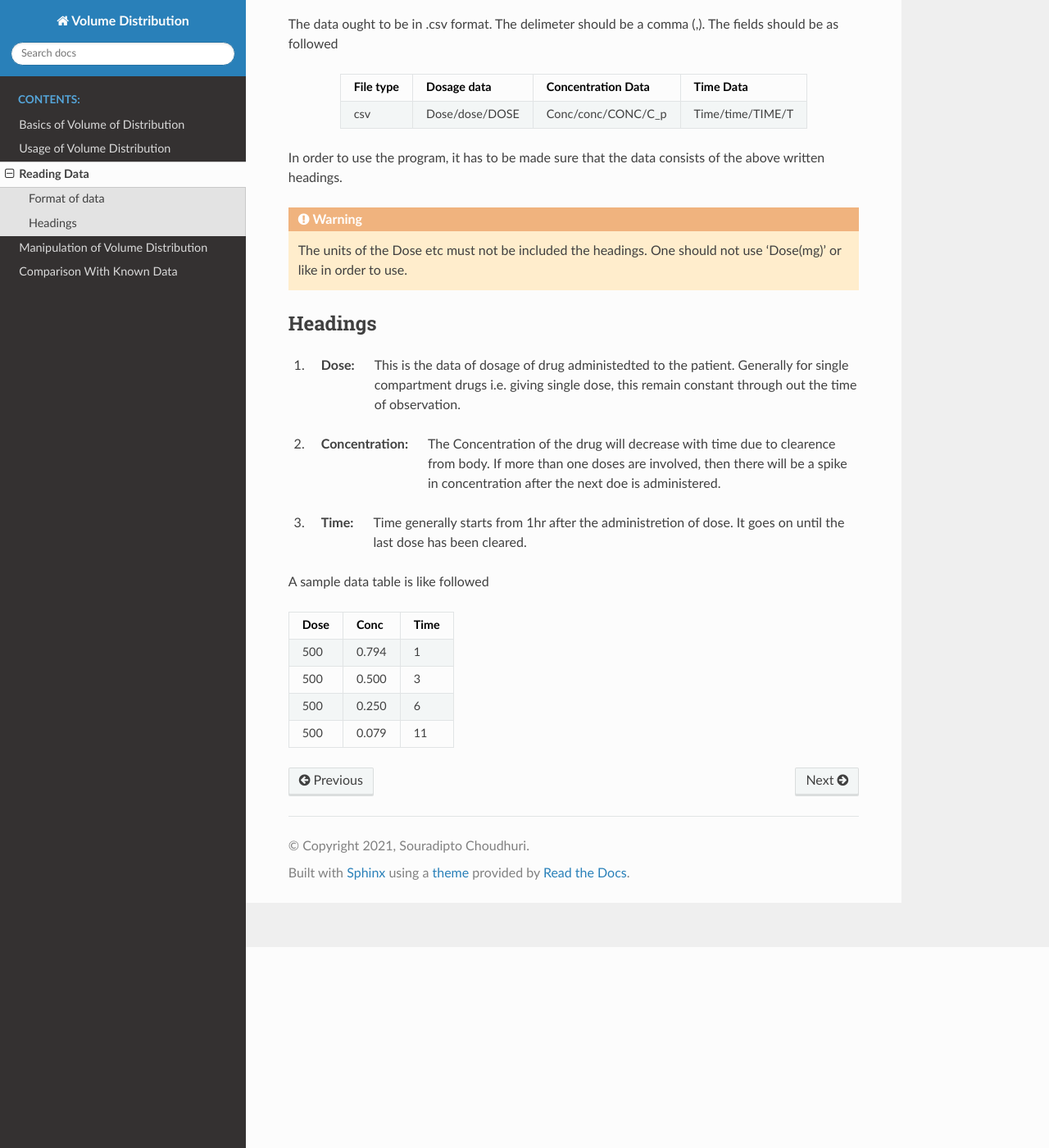
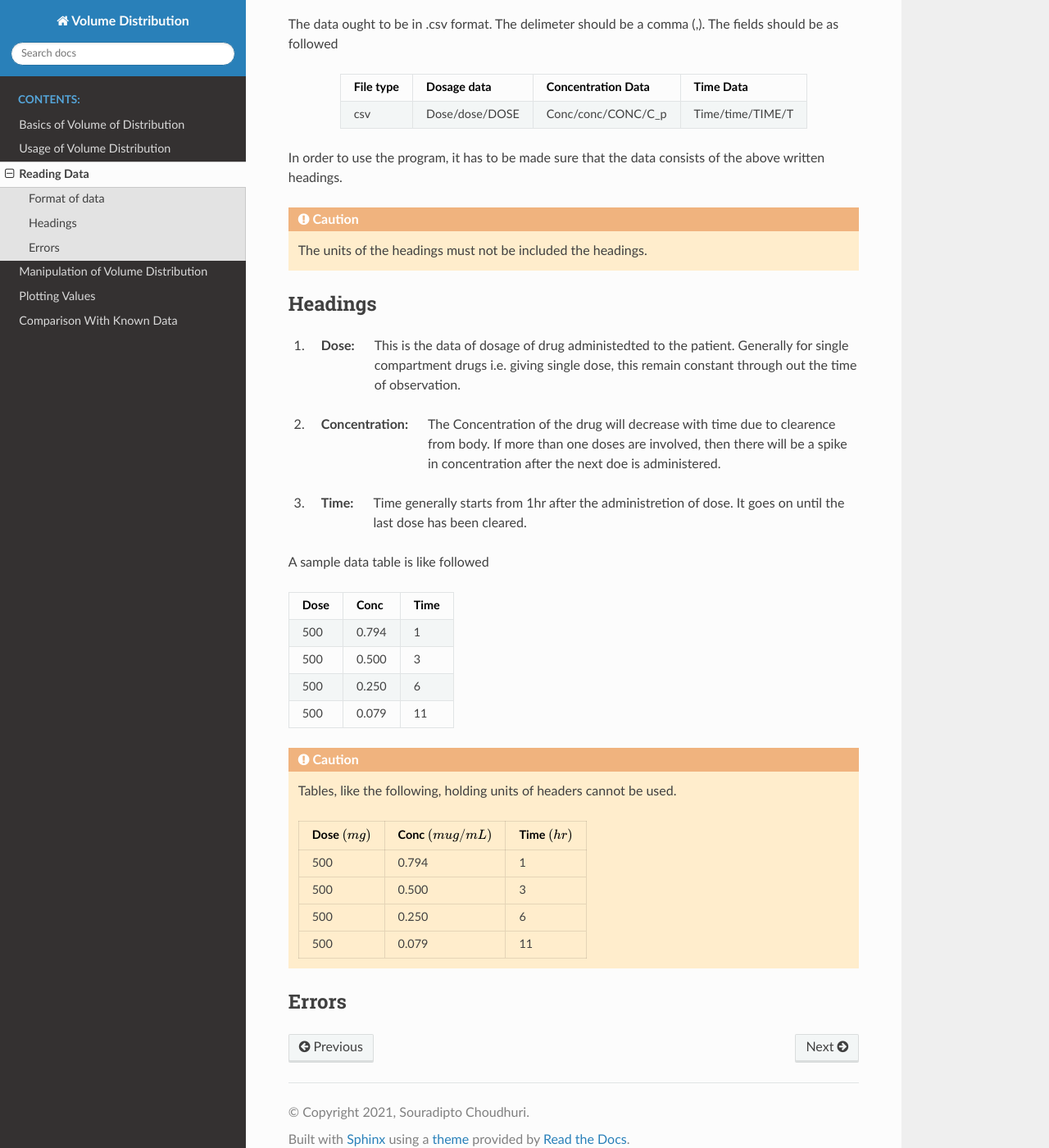
Before and after one commit to Suryarpan/volume-distribution, a Sphinx documentation site: the page built from doc/readData.rst, in a window 1280 px wide and 1400 px high, scrolled down 245 px. Shown: the whole window at 82% size. Built offline with Sphinx 7.4.7 and the Read the Docs theme 2.0.0, drawn with Linux system fonts in a browser that asks for light colours; pages that are not in the unit, such as notebooks, are missing from menus.

Commit message:
Updated Documentation

```diff
--- a/doc/basics.rst
+++ b/doc/basics.rst
@@ -7,3 +7,5 @@ Volume of distribution is proportional to the dose of administration (Dose) and
 
 .. math::
     V_d = \frac{Dose}{Conc}
+
+Generally, volume of distribution is the V\ :sub:`d` \ value after the equilibrium occurs.
--- /dev/null
+++ b/doc/plot.rst
@@ -0,0 +1,6 @@
+Plotting Values
+***************
+
+.. danger::
+
+    I don't know what to write now
--- a/doc/readData.rst
+++ b/doc/readData.rst
@@ -14,8 +14,8 @@ The data ought to be in .csv format. The delimeter should be a comma (,). The fi
 
 In order to use the program, it has to be made sure that the data consists of the above written headings.
 
-.. warning::
-   The units of the Dose etc must not be included the headings. One should not use 'Dose(mg)' or like in order to use.
+.. caution::
+   The units of the headings must not be included the headings.
 
 Headings
 =========
@@ -33,3 +33,17 @@ A sample data table is like followed
    500, 0.500, 3
    500, 0.250, 6
    500, 0.079, 11
+
+.. caution::
+   Tables, like the following, holding units of headers cannot be used.
+
+   .. csv-table::
+      :header: Dose :math:`(mg)`, Conc :math:`({\\mu}g/mL)`, Time :math:`(hr)`
+
+      500, 0.794, 1
+      500, 0.500, 3
+      500, 0.250, 6
+      500, 0.079, 11
+
+Errors
+======
```
